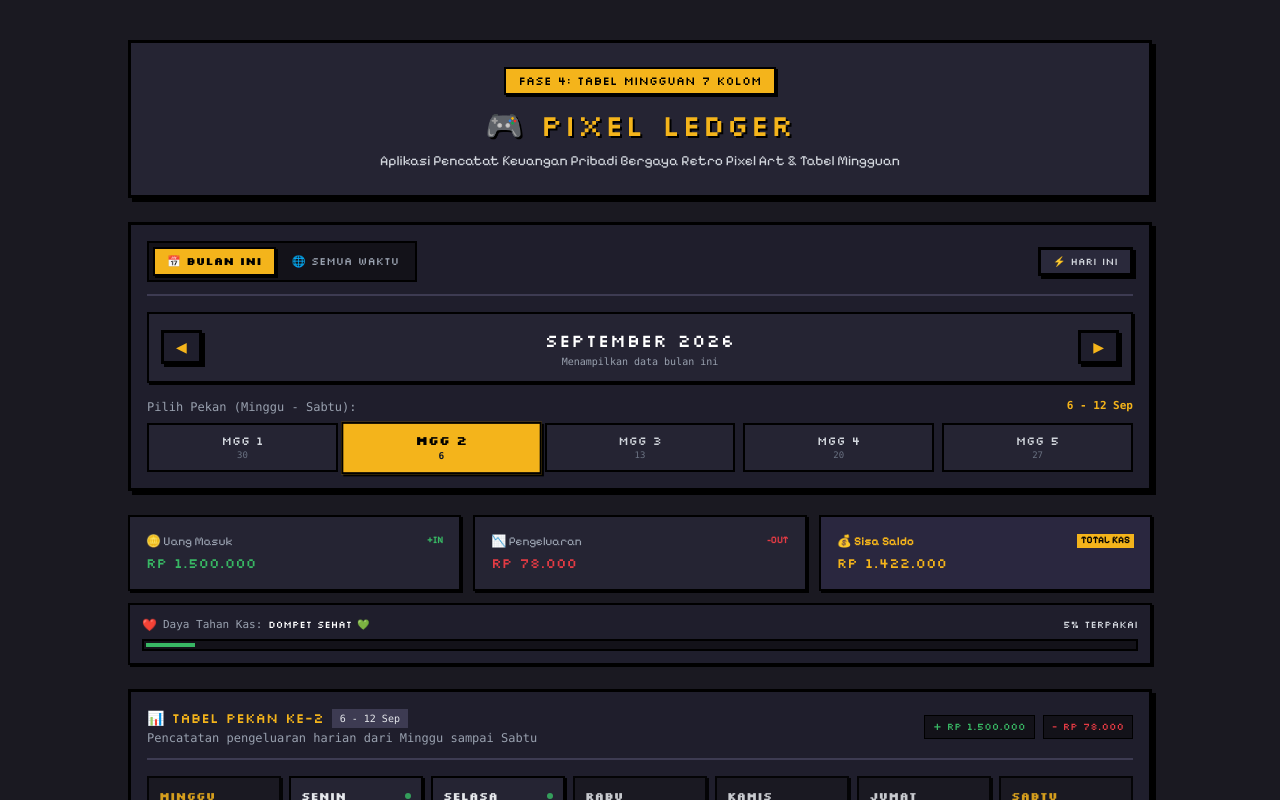
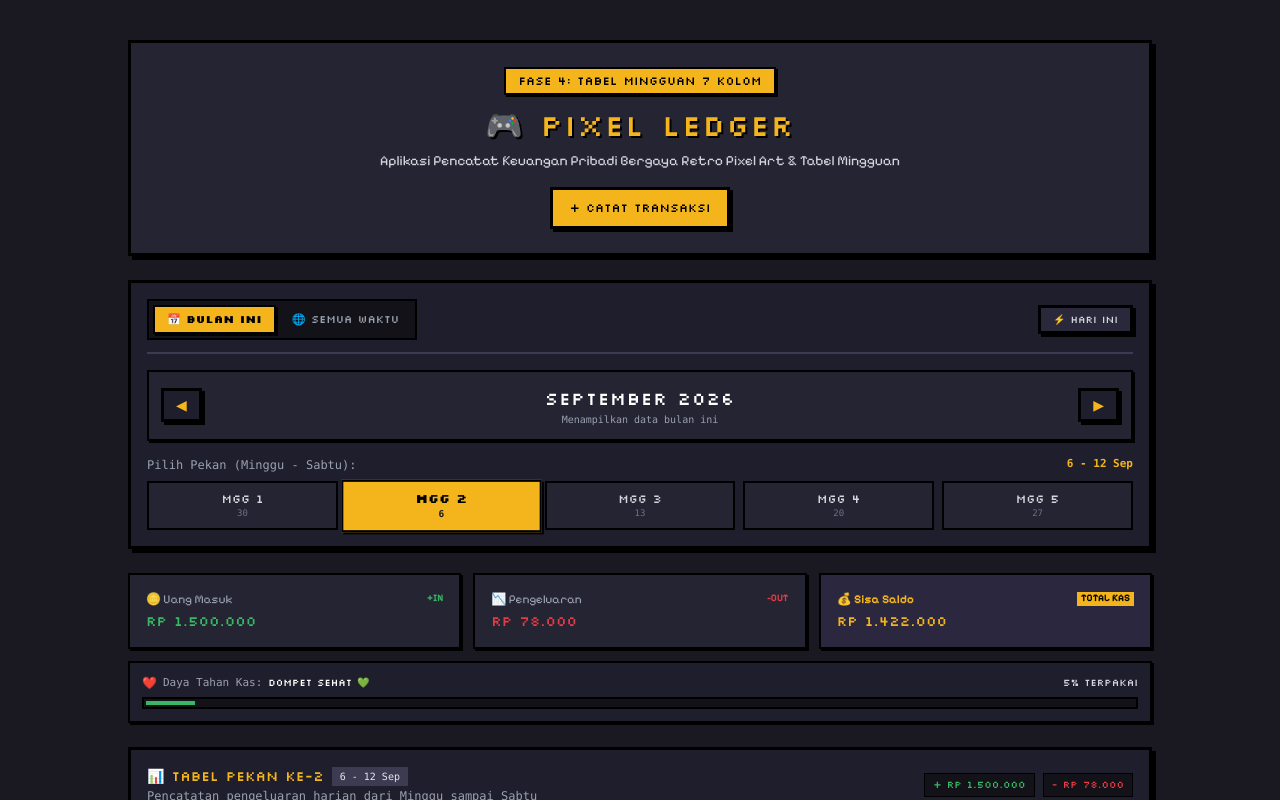
Before and after one commit to raintyaa/pixel-finance-tracker, a React (Vite) app: page / in a window 1280 px wide. Shown: the top 800 px of the page. Built offline with nearby package versions, Linux system fonts and the light colour scheme.

Commit message:
feat: integrate transaction recording flow into main application layout

```diff
--- a/src/App.tsx
+++ b/src/App.tsx
@@ -1,13 +1,15 @@
 import { useMemo, useState } from 'react'
 import BalanceCards from './components/BalanceCards'
 import PeriodNavigator, { type ViewScope } from './components/PeriodNavigator'
+import TransactionModal from './components/TransactionModal'
 import WeeklyTable from './components/WeeklyTable'
 import { INITIAL_TRANSACTIONS } from './data/initialData'
 import type { Transaction } from './types/finance'
 import { getWeeksInMonth } from './utils/date'
 
 export default function App() {
-  const [transactions] = useState<Transaction[]>(INITIAL_TRANSACTIONS)
+  const [transactions, setTransactions] = useState<Transaction[]>(INITIAL_TRANSACTIONS)
+  const [isModalOpen, setIsModalOpen] = useState<boolean>(false)
 
   // 1. State Periode Navigasi (Tahun, Bulan, Pekan, & Filter Saldo)
   const [selectedYear, setSelectedYear] = useState<number>(2026)
@@ -48,6 +50,12 @@ export default function App() {
     setSelectedYear(2026)
     setSelectedMonth(9)
     setSelectedWeek(2)
+  }
+
+  // 3B. Handler Tambah Transaksi Baru (Hari 7: Form & Modal Input Cepat)
+  const handleAddTransaction = (newTx: Transaction) => {
+    setTransactions((prev) => [newTx, ...prev])
+    setIsModalOpen(false)
   }
 
   // 4A. Sisa Saldo Riil Keseluruhan (FIX: Total Kas Nyata, Tidak Berubah Saat Navigasi Bulan)
@@ -92,6 +100,13 @@ export default function App() {
           <p className="text-sm text-gray-300">
             Aplikasi Pencatat Keuangan Pribadi Bergaya Retro Pixel Art & Tabel Mingguan
           </p>
+          <button
+            type="button"
+            onClick={() => setIsModalOpen(true)}
+            className="pixel-button bg-[#f4b41b] hover:bg-[#ffcf4d] text-black font-['Silkscreen'] text-xs px-4 py-2.5 mt-4 cursor-pointer"
+          >
+            + CATAT TRANSAKSI
+          </button>
         </header>
 
         {/* 1. Komponen Navigator Periode */}
@@ -127,6 +142,14 @@ export default function App() {
           Target Berikutnya (Hari 7): Form & Modal Input Transaksi Cepat 📝
         </footer>
       </main>
+
+      {/* Modal Input Transaksi Cepat */}
+      {isModalOpen && (
+        <TransactionModal
+          onSubmit={handleAddTransaction}
+          onClose={() => setIsModalOpen(false)}
+        />
+      )}
     </div>
   )
 }
```
